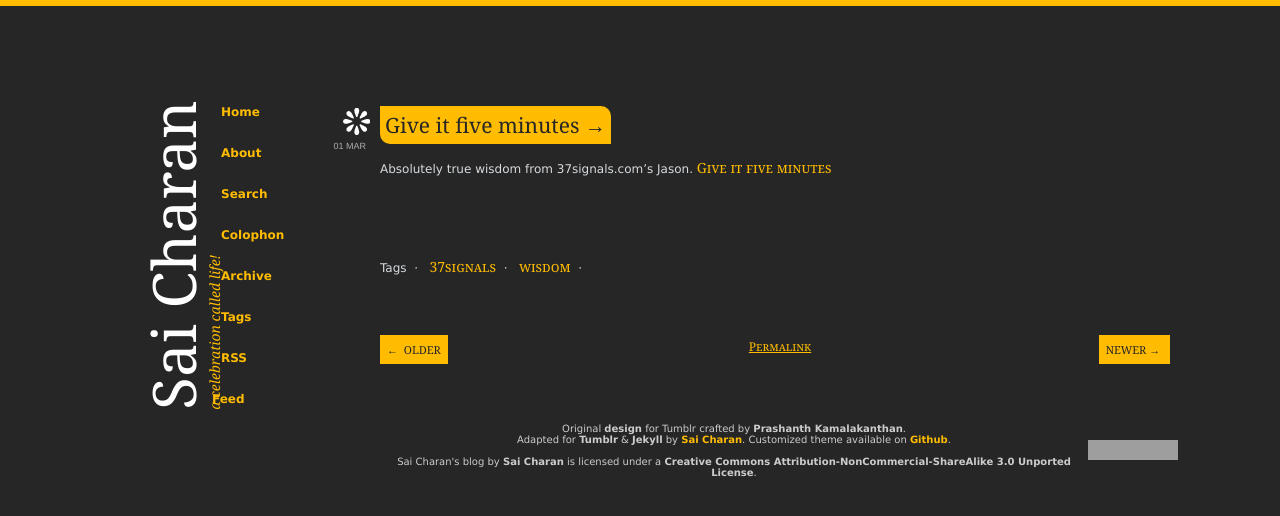
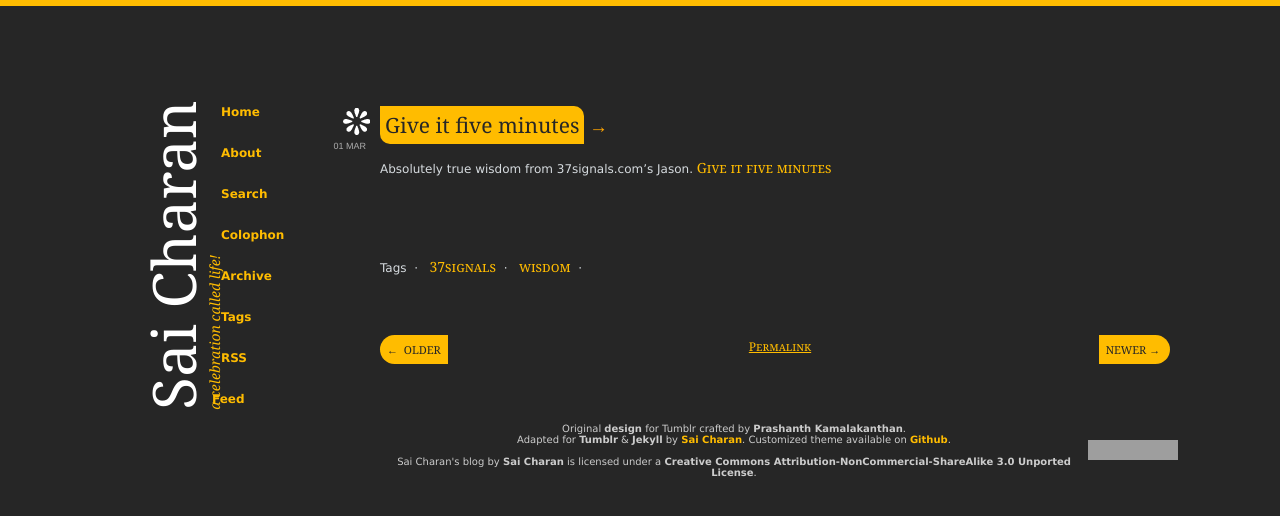
Before and after one commit to arjunasuresh3/scharan.github.com, a Jekyll site: the page built from _posts/2012-03-01-give-it-five-minutes.markdown, in a window 1280 px wide. Shown: the top 516 px of the page. Built offline with Jekyll 4.4.1, drawn with Linux system fonts in a browser that asks for light colours; nearby versions of some CDN libraries; Markdown is read by kramdown in place of the engine named in the settings; comment, search, counter and statistics services are not loaded; a style sheet for code colours, icons or effects is not loaded; grey boxes are pictures that could not be loaded.

Commit message:
Many fixes: 1. Moved google analytics to head. 2. Changed to &rarr;. 3. CSS3: border-radius.

```diff
--- a/_includes/index.html
+++ b/_includes/index.html
@@ -19,7 +19,7 @@
    {{ page.source | markdownify }}
   </div>
   {% elsif page.layout == 'link' %}
-  <span class="ttl"><a href="{{ page.link }}"> {{ page.title }} → </a></span>
+  <span class="ttl"><a href="{{ page.link }}"> {{ page.title }}</a></span><span class="inf"> &rarr; </span>
   <div class="body">
     {{ page.content }}
   </div>
--- a/_includes/link.html
+++ b/_includes/link.html
@@ -1,6 +1,6 @@
 <div class="post link">
   {% include meta.html %}
-  <span class="ttl"><a href="{{ page.link }}"> {{ page.title }} → </a></span>
+  <span class="ttl"><a href="{{ page.link }}"> {{ page.title }}</a></span><span class="inf"> &rarr; </span>
   <div class="body">
     {{ content }}
   </div>
--- a/_layouts/default.html
+++ b/_layouts/default.html
@@ -27,6 +27,7 @@
 
    <script type="text/javascript" src="https://raw.github.com/scharan/munich/master/prettify-adapter.js"> </script>
    <!-- End: Sai Charan's customizations -->
+   {% include google-analytics.html %}
 </head>
 <body>
 
--- a/css/munich.css
+++ b/css/munich.css
@@ -335,12 +335,18 @@
     float:left;
     text-align:left;
     left:0px;
+
+    border: none;
+    border-radius: 25px 0px 0px 25px;
 }
 
 #newer {
     float:right;
     text-align:right;
     right:10px;
+
+    border: none;
+    border-radius: 0px 25px 25px 0px;
 }
 
 #pages {
@@ -665,10 +671,8 @@
 }
 
 .post .ttl a, .ttlp, #nav li a:hover {
-    -webkit-border-bottom-left-radius: 10px;
-    -webkit-border-top-right-radius: 10px;
-    -moz-border-radius-bottomleft: 10px;
-    -moz-border-radius-topright: 10px;
+    border: none;
+    border-radius: 0px 10px 0px 10px;
 }
 
 #header {
@@ -702,6 +706,12 @@
 /* Override prettify.css: number every line. */
 li.L0, li.L1, li.L2, li.L3, li.L4, li.L5, li.L6, li.L7, li.L8 {
     list-style-type: decimal !important;
+}
+
+.inf {
+    color: orange;
+    font-size: 14pt;
+    font-weight: bold;
 }
 
 @media (max-width: 520px) {
```
Also changed, not shown: _includes/google-analytics.html (added, +13 -0 lines), _includes/scripts.html (+0 -9 lines), _posts/2012-07-14-the-silent-majority-of-experts.markdown (added, +13 -0 lines).
